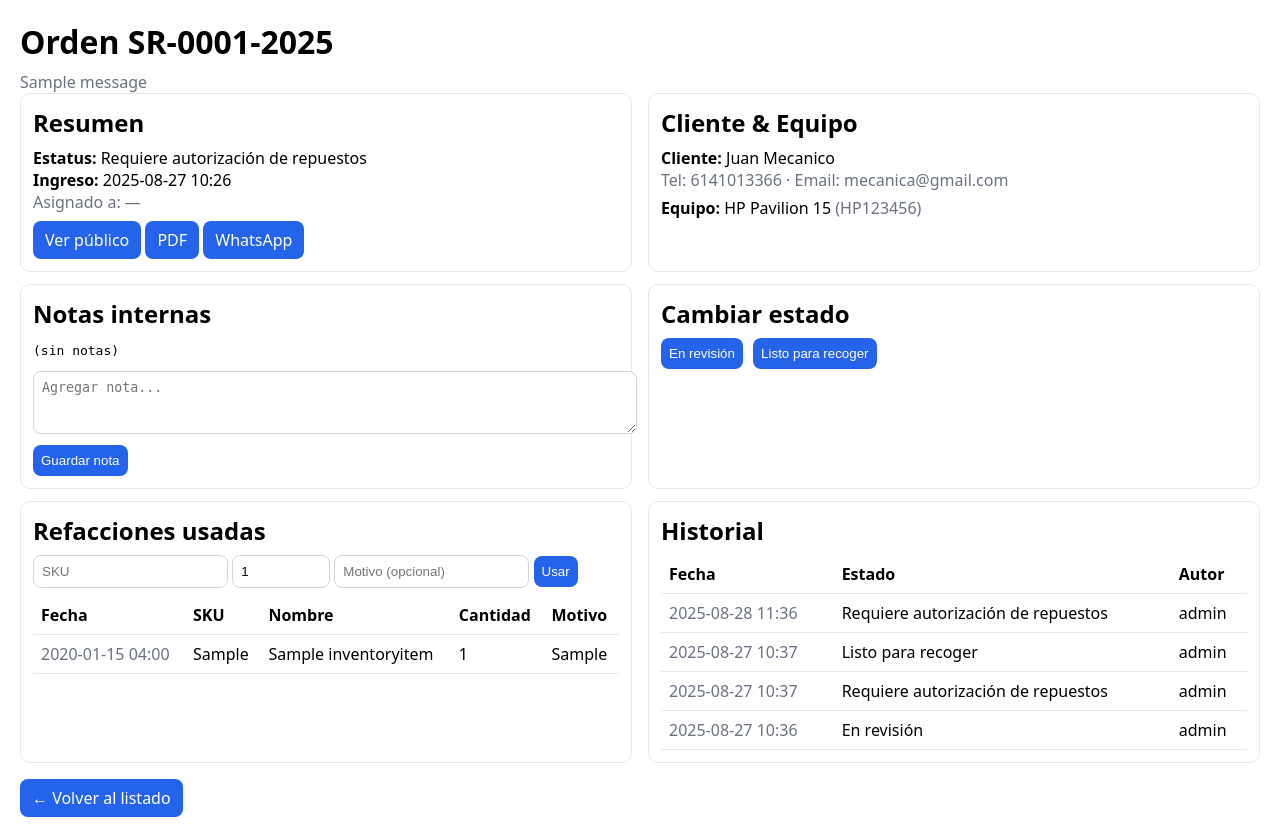
After one commit to CarmiIsGod/Integrasys, a Django app: page /recepcion/ordenes/1/ in a window 1280 px wide. The commit adds this page. Run offline with Django 5.2, Linux system fonts and the light colour scheme; a user stored in the database is signed in; data comes from the database, SQL or seed files in the repository; tables that the repository leaves empty hold one stand-in row (values such as "Sample post"); one stand-in notice (Sample message) is shown.

Commit message:
Order detail view (notes, parts, history, actions)

```diff
--- a/config/urls.py
+++ b/config/urls.py
@@ -10,6 +10,8 @@ urlpatterns = [
     path("t/<uuid:token>/recibo.pdf", views.receipt_pdf, name="receipt_pdf"),
     path("recepcion/nueva-orden/", views.reception_new_order, name="reception_new_order"),
     path("recepcion/ordenes/", views.list_orders, name="list_orders"),
+    path("recepcion/ordenes/<int:pk>/", views.order_detail, name="order_detail"),
     path("recepcion/ordenes/<int:pk>/status/", views.change_status, name="change_status"),
     path("recepcion/ordenes/<int:pk>/part/", views.add_part, name="add_part"),
+    path("recepcion/ordenes/<int:pk>/nota/", views.add_note, name="add_note"),
 ]
--- a/core/views.py
+++ b/core/views.py
@@ -187,6 +187,42 @@ def list_orders(request):
 
 @login_required(login_url="/admin/login/")
 @user_passes_test(staff_required)
+def order_detail(request, pk):
+    order = get_object_or_404(
+        ServiceOrder.objects.select_related("device","device__customer"),
+        pk=pk,
+    )
+    history = order.history.order_by("-created_at")
+    parts = InventoryMovement.objects.filter(order=order).select_related("item").order_by("-created_at")
+    allowed_next = ALLOWED.get(order.status, [])
+
+    public_url = request.build_absolute_uri(reverse("public_status", args=[order.token]))
+    if order.status == "READY":
+        base = f"Hola {order.device.customer.name}, tu orden {order.folio} está LISTA para recoger."
+    elif order.status == "DONE":
+        base = f"Hola {order.device.customer.name}, tu orden {order.folio} fue ENTREGADA."
+    else:
+        base = f"Hola {order.device.customer.name}, tu orden {order.folio} está {order.get_status_display()}."
+    msg = f"{base} Detalle: {public_url}"
+    wa_link = build_whatsapp_link(getattr(order.device.customer, "phone", ""), msg)
+
+    return render(
+        request,
+        "reception_order_detail.html",
+        {
+            "order": order,
+            "history": history,
+            "parts": parts,
+            "allowed_next": allowed_next,
+            "public_url": public_url,
+            "wa_link": wa_link,
+            "status_choices": ServiceOrder.Status.choices,
+        },
+    )
+
+
+@login_required(login_url="/admin/login/")
+@user_passes_test(staff_required)
 @require_POST
 def change_status(request, pk):
     order = get_object_or_404(ServiceOrder, pk=pk)
@@ -223,6 +259,23 @@ def change_status(request, pk):
 
     messages.success(request, f"Estado actualizado a {order.get_status_display()}.")
     return redirect("list_orders")
+
+
+@login_required(login_url="/admin/login/")
+@user_passes_test(staff_required)
+@require_POST
+def add_note(request, pk):
+    order = get_object_or_404(ServiceOrder, pk=pk)
+    text = (request.POST.get("note") or "").strip()
+    if not text:
+        messages.error(request, "Escribe una nota.")
+        return redirect("order_detail", pk=order.pk)
+    stamp = timezone.localtime().strftime("%Y-%m-%d %H:%M")
+    author = request.user.get_username()
+    order.notes = (order.notes or "") + ("" if not order.notes else "\n") + f"[{stamp}] {author}: {text}"
+    order.save()
+    messages.success(request, "Nota agregada.")
+    return redirect("order_detail", pk=order.pk)
 
 
 @login_required(login_url="/admin/login/")
--- /dev/null
+++ b/templates/reception_order_detail.html
@@ -0,0 +1,144 @@
+<!doctype html>
+<html lang="es">
+<head>
+  <meta charset="utf-8">
+  <title>Orden {{ order.folio }}</title>
+  <style>
+    body{font-family:system-ui,Segoe UI,Roboto,Arial,sans-serif;margin:20px}
+    .row{display:flex;gap:16px;flex-wrap:wrap}
+    .card{border:1px solid #e5e7eb;border-radius:10px;padding:12px;flex:1;min-width:280px}
+    h1,h2{margin:0 0 8px 0}
+    table{width:100%;border-collapse:collapse}
+    th,td{padding:8px;border-bottom:1px solid #e5e7eb;text-align:left}
+    .muted{color:#6b7280}
+    input,textarea,select,button{padding:8px;border:1px solid #d1d5db;border-radius:8px}
+    button{background:#2563eb;color:#fff;border:0;cursor:pointer}
+    a.btn{display:inline-block;background:#2563eb;color:#fff;text-decoration:none;padding:8px 12px;border-radius:8px}
+    .success{background:#16a34a}
+    .secondary{background:#6b7280}
+    .inline{display:inline-block}
+  </style>
+  {% load static %}
+  {% load tz %}
+</head>
+<body>
+
+  <h1>Orden {{ order.folio }}</h1>
+
+  {% if messages %}
+    <div>
+      {% for m in messages %}<div class="muted">{{ m }}</div>{% endfor %}
+    </div>
+  {% endif %}
+
+  <div class="row">
+    <div class="card">
+      <h2>Resumen</h2>
+      <div><b>Estatus:</b> {{ order.get_status_display }}</div>
+      <div><b>Ingreso:</b> {{ order.checkin_at|date:"Y-m-d H:i" }}</div>
+      {% if order.checkout_at %}<div><b>Salida:</b> {{ order.checkout_at|date:"Y-m-d H:i" }}</div>{% endif %}
+      <div class="muted">Asignado a: {{ order.assigned_to|default:"—" }}</div>
+      <div style="margin-top:8px">
+        <a class="btn" href="{{ public_url }}" target="_blank">Ver público</a>
+        <a class="btn secondary" href="{% url 'receipt_pdf' token=order.token %}" target="_blank">PDF</a>
+        {% if wa_link %}<a class="btn success" href="{{ wa_link }}" target="_blank">WhatsApp</a>{% endif %}
+      </div>
+    </div>
+
+    <div class="card">
+      <h2>Cliente & Equipo</h2>
+      <div><b>Cliente:</b> {{ order.device.customer.name }}</div>
+      <div class="muted">
+        Tel: {{ order.device.customer.phone|default:"—" }} ·
+        Email: {{ order.device.customer.email|default:"—" }}
+      </div>
+      <div style="margin-top:6px">
+        <b>Equipo:</b> {{ order.device.brand }} {{ order.device.model }}
+        {% if order.device.serial %}<span class="muted">({{ order.device.serial }})</span>{% endif %}
+      </div>
+    </div>
+  </div>
+
+  <div class="row" style="margin-top:12px">
+    <div class="card">
+      <h2>Notas internas</h2>
+      <pre style="white-space:pre-wrap">{{ order.notes|default:"(sin notas)" }}</pre>
+      <form method="post" action="{% url 'add_note' order.pk %}" style="margin-top:8px">
+        {% csrf_token %}
+        <textarea name="note" rows="3" placeholder="Agregar nota..." required style="width:100%"></textarea>
+        <div style="margin-top:6px">
+          <button type="submit">Guardar nota</button>
+        </div>
+      </form>
+    </div>
+
+    <div class="card">
+      <h2>Cambiar estado</h2>
+      {% if allowed_next %}
+        {% for code,label in status_choices %}
+          {% if code in allowed_next %}
+            <form method="post" action="{% url 'change_status' order.pk %}" class="inline" style="margin-right:6px">
+              {% csrf_token %}
+              <input type="hidden" name="target" value="{{ code }}">
+              <button type="submit">{{ label }}</button>
+            </form>
+          {% endif %}
+        {% endfor %}
+      {% else %}
+        <div class="muted">No hay transiciones disponibles.</div>
+      {% endif %}
+    </div>
+  </div>
+
+  <div class="row" style="margin-top:12px">
+    <div class="card">
+      <h2>Refacciones usadas</h2>
+      <form method="post" action="{% url 'add_part' order.pk %}" style="margin-bottom:8px">
+        {% csrf_token %}
+        <input name="sku" placeholder="SKU" required>
+        <input name="qty" type="number" min="1" value="1" style="width:80px" required>
+        <input name="reason" placeholder="Motivo (opcional)">
+        <button type="submit">Usar</button>
+      </form>
+      <table>
+        <thead><tr><th>Fecha</th><th>SKU</th><th>Nombre</th><th>Cantidad</th><th>Motivo</th></tr></thead>
+        <tbody>
+          {% for m in parts %}
+            <tr>
+              <td class="muted">{{ m.created_at|date:"Y-m-d H:i" }}</td>
+              <td>{{ m.item.sku }}</td>
+              <td>{{ m.item.name }}</td>
+              <td>{{ m.delta }}</td>
+              <td>{{ m.reason }}</td>
+            </tr>
+          {% empty %}
+            <tr><td colspan="5" class="muted">(sin consumos)</td></tr>
+          {% endfor %}
+        </tbody>
+      </table>
+    </div>
+
+    <div class="card">
+      <h2>Historial</h2>
+      <table>
+        <thead><tr><th>Fecha</th><th>Estado</th><th>Autor</th></tr></thead>
+        <tbody>
+          {% for h in history %}
+            <tr>
+              <td class="muted">{{ h.created_at|date:"Y-m-d H:i" }}</td>
+              <td>{{ h.get_status_display }}</td>
+              <td>{{ h.author|default:"—" }}</td>
+            </tr>
+          {% empty %}
+            <tr><td colspan="3" class="muted">(sin historial)</td></tr>
+          {% endfor %}
+        </tbody>
+      </table>
+    </div>
+  </div>
+
+  <div style="margin-top:16px">
+    <a class="btn secondary" href="{% url 'list_orders' %}">← Volver al listado</a>
+  </div>
+</body>
+</html>
--- a/templates/reception_orders.html
+++ b/templates/reception_orders.html
@@ -57,6 +57,7 @@
             |
             <a href="{% url 'receipt_pdf' token=o.token %}" target="_blank">PDF</a>
             {% if o.whatsapp_link %} | <a href="{{ o.whatsapp_link }}" target="_blank">WhatsApp</a>{% endif %}
+            | <a href="{% url 'order_detail' o.pk %}" target="_blank">Detalle</a>
             <form method="post" action="{% url 'add_part' o.pk %}" style="display:inline; margin-left:6px">
               {% csrf_token %}
               <input name="sku" placeholder="SKU" size="6" required>
```
